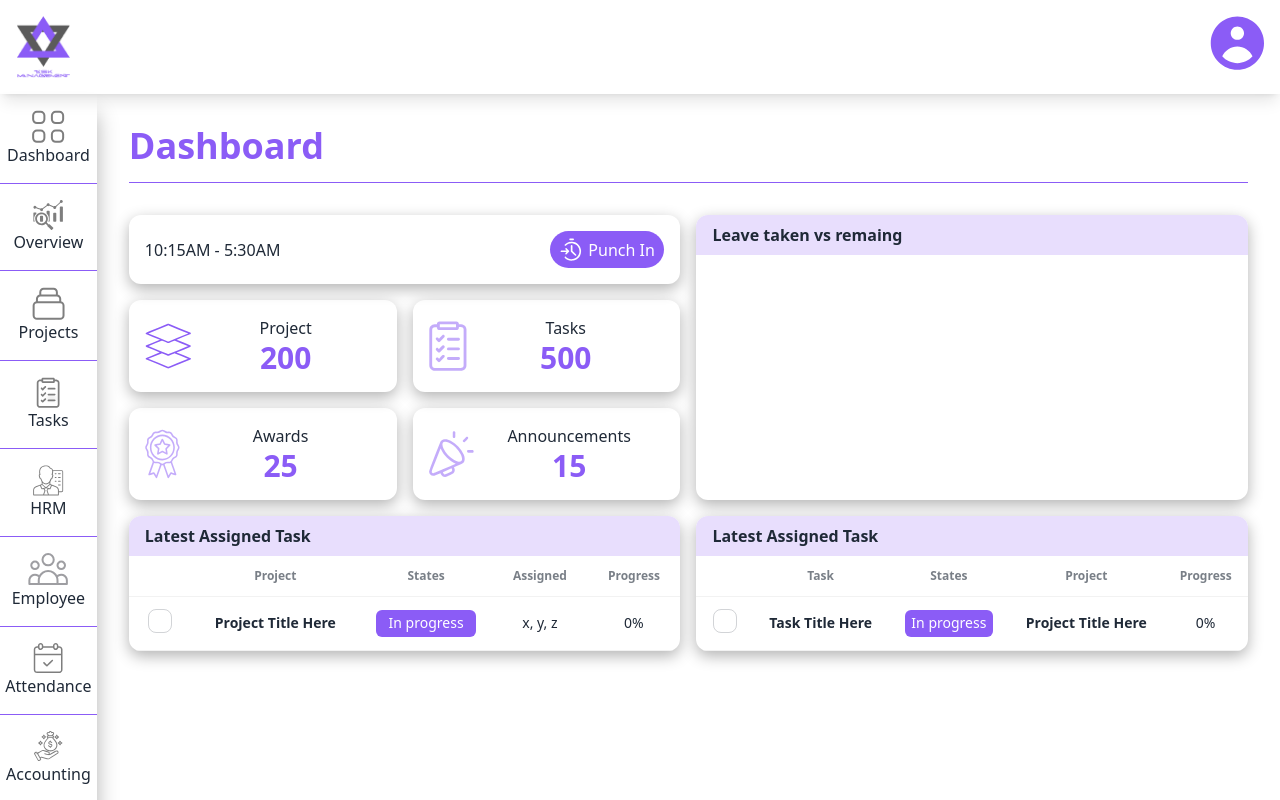
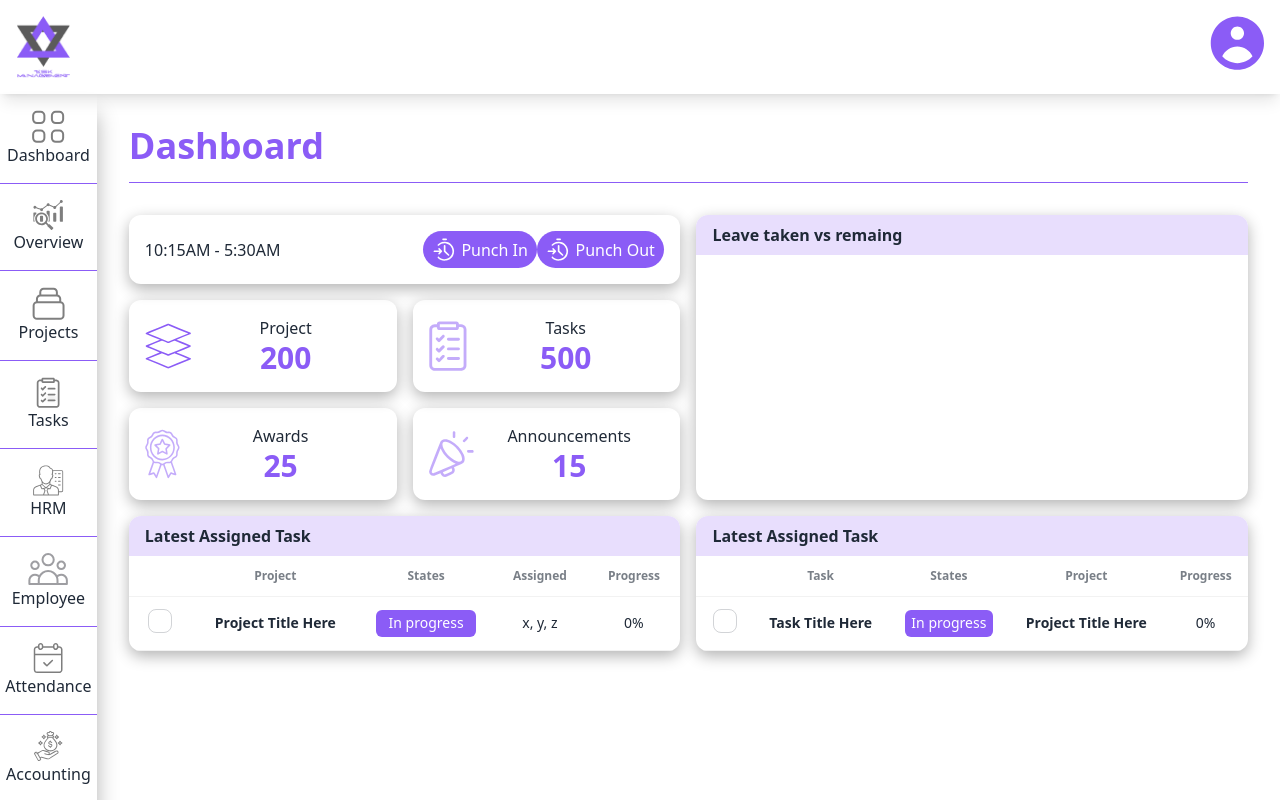
Before and after one commit to tmsaadrayhan/task-client, a React (Vite) app: page / in a window 1280 px wide. Shown: the top 800 px of the page. Built offline with nearby package versions, Linux system fonts and the light colour scheme; sample sign-in values are in the browser's storage.

Commit message:
task, project, department, designation, user CRUD login setup

```diff
--- a/src/Pages/Dashboard/Dashboard.jsx
+++ b/src/Pages/Dashboard/Dashboard.jsx
@@ -3,7 +3,6 @@ import projects from "../../assets/dashboard/projects.svg";
 import task from "../../assets/dashboard/task.svg";
 import award from "../../assets/dashboard/award.svg";
 import announcements from "../../assets/dashboard/announcements.svg";
-
 
 const Dashboard = () => {
   const status = (
@@ -13,6 +12,16 @@ const Dashboard = () => {
       </div>
     </>
   );
+  const handlePunchIn = async () => {
+    const response = await fetch("http://localhost:5000/attendance/punch-in", {
+      method: "POST",
+      headers: {
+        "Content-Type": "application/json",
+        "x-access-token": localStorage.getItem("accessToken"),
+      },
+    });
+    console.log(response);
+  };
   return (
     <div className="p-[2rem] w-full">
       <h1 className="text-4xl text-[#8B5CF6] font-[600]">Dashboard</h1>
@@ -23,13 +32,21 @@ const Dashboard = () => {
             <div className="w-full flex items-center">
               <p className="text-nowrap">10:15AM - 5:30AM</p>
               <div className="w-full flex justify-end">
+                <button onClick={handlePunchIn} className="flex bg-[#8B5CF6] text-[#FFFFFF] px-[.6rem] py-[.4rem] rounded-full">
+                  <img
+                    className="me-[.4rem]"
+                    src={punchin}
+                    alt="Punch In Image"
+                  />{" "}
+                  Punch In
+                </button>
                 <button className="flex bg-[#8B5CF6] text-[#FFFFFF] px-[.6rem] py-[.4rem] rounded-full">
                   <img
                     className="me-[.4rem]"
                     src={punchin}
                     alt="Punch In Image"
                   />{" "}
-                  Punch In
+                  Punch Out
                 </button>
               </div>
             </div>
```
